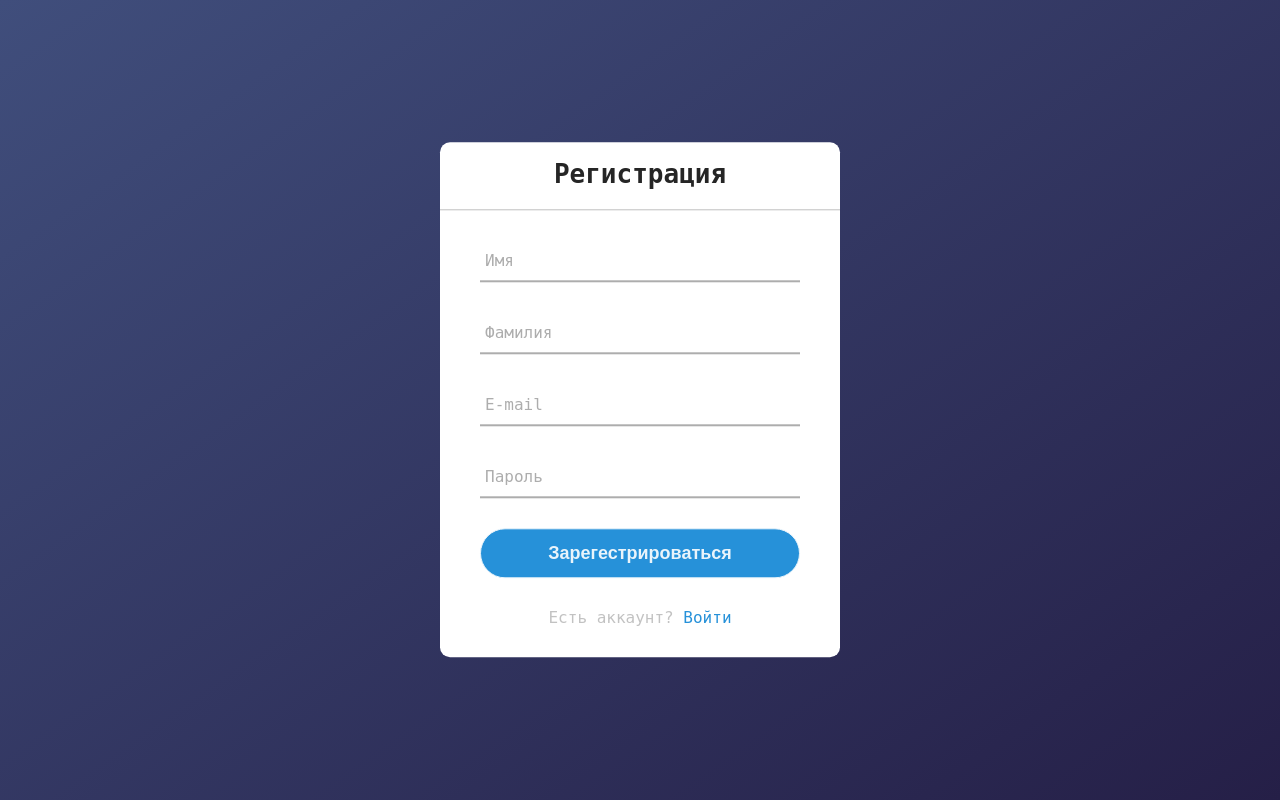
After one commit to Ki4EH/cyberHackers_hakaton, a Flask app: template templates/regist.html in a window 1280 px wide. The commit adds this page. Run offline with Flask 2, Linux system fonts and the light colour scheme; the template is opened without the code that fills it, so the values that code supplies are empty.

Commit message:
Reg + log + res_p

```diff
--- a/app.py
+++ b/app.py
@@ -51,7 +51,7 @@ def index():
             print(ex)
             return "DB ERROR"
     else:
-        return render_template("index.html")
+        return render_template("login.html")
 
 
 @app.route('/user/<string:name>/<int:id_>')
--- a/static/css/main.css
+++ b/static/css/main.css
@@ -18,7 +18,16 @@ body {
 .center h1 {
     text-align: center;
     padding: 0 0 20px 0;
-    color: black;
+    color: #252525;
+    border-bottom: 1px solid silver;
+}
+.center h2 {
+    text-align: center;
+    padding-right: 5px;
+    padding-top: 10px;
+    padding-bottom: 20px;
+    color: #252525;
+    font-size: 14px;
     border-bottom: 1px solid silver;
 }
 .center form {
--- /dev/null
+++ b/templates/regist.html
@@ -0,0 +1,40 @@
+<html lang="en">
+<head>
+    <meta charset="UTF-8">
+    <meta http-equiv="X-UA-Compatible" content="IE=edge">
+    <meta name="viewport" content="width=device-width, initial-scale=1.0">
+    <title>Регистрация</title>
+    <link rel="stylesheet" href="/static/css/main.css">
+</head>
+<body>
+    <div class="center">
+        <h1>Регистрация</h1>
+        <form method="post">
+            <div class="txt_field">
+                <input type="text" name="firs_name" required>
+                <span></span>
+                <label>Имя</label>
+            </div>
+            <div class="txt_field">
+                <input type="text" name="second_name" required>
+                <span></span>
+                <label>Фамилия</label>
+            </div>
+            <div class="txt_field">
+                <input type="text" name="email" required>
+                <span></span>
+                <label>E-mail</label>
+            </div>
+            <div class="txt_field">
+                <input type="password" name="password" required>
+                <span></span>
+                <label>Пароль</label>
+            </div>
+            <input type="submit" value="Зарегестрироваться">
+            <div class="singup_link">
+                Есть аккаунт? <a href="/templates/login.html">Войти</a>
+            </div>
+        </form>
+    </div>
+</body>
+</html>
```
Also changed, not shown: templates/login.html (renamed from templates/index.html, +4 -4 lines), templates/reset_password.html (added, +24 -0 lines), templates/tesc.html (deleted, +0 -53 lines).
